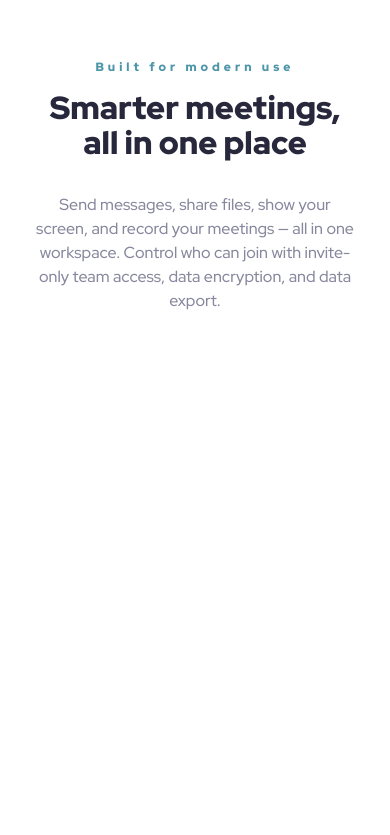
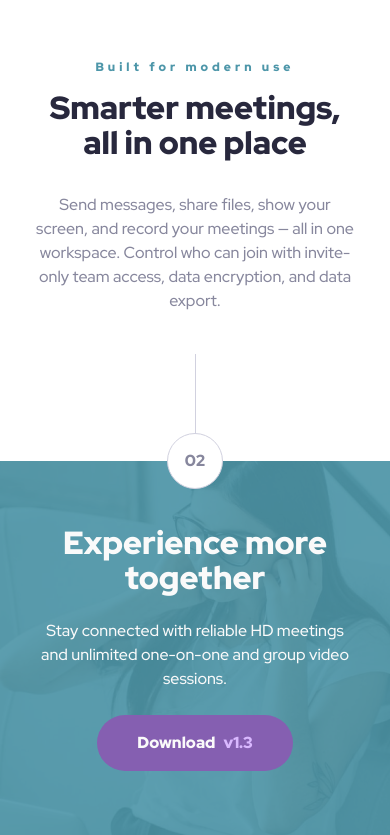
Before and after one commit to przemekkoczwara/meet-landing-page, a website built with Vite: page index.html in a window 390 px wide. Shown: the part 1212-2047 px from the top of the page. Before the commit the page ends 1589 px from the top, so only its background shows below. Built offline with nearby package versions, Linux system fonts and the light colour scheme.

Commit message:
Add new section -> footer & styles (media queries)

```diff
--- a/index.html
+++ b/index.html
@@ -68,6 +68,21 @@
             </p>
           </div>
         </main>
+        <footer>
+          <div class="circle circle-footer text-heavy">02</div>
+          <div class="footer__wrapper">
+            <div class="footer__details">
+              <h3 class="footer__title text-heavy">Experience more together</h3>
+              <p class="footer__text text-medium">
+                Stay connected with reliable HD meetings and unlimited
+                one-on-one and group video sessions.
+              </p>
+              <a class="btn btn-footer text-heavy" href="#"
+                >Download<span>v1.3</span></a
+              >
+            </div>
+          </div>
+        </footer>
       </div>
     </div>
     <script type="module" src="/src/main.js"></script>
--- a/src/sass/_components.scss
+++ b/src/sass/_components.scss
@@ -185,7 +185,6 @@
     padding-left: v.$spacing-80;
     padding-right: v.$spacing-80;
     padding-bottom: v.$spacing-72;
-    border: 1px solid red; // to delete
   }
 
   .cards {
@@ -212,3 +211,102 @@
     font-size: v.$size-sm;
   }
 }
+
+// footer
+
+footer {
+  margin-top: v.$spacing-24;
+  display: flex;
+  flex-direction: column;
+  justify-content: center;
+  align-items: center;
+}
+.footer__wrapper {
+  display: flex;
+  flex-direction: column;
+  align-items: center;
+  background-image: url('/src/assets/mobile/image-footer.jpg');
+  height: auto;
+  background-size: cover;
+  background-position: top;
+  background-repeat: no-repeat;
+  position: relative;
+}
+
+.footer__wrapper:before {
+  content: '';
+  position: absolute;
+  top: 0;
+  left: 0;
+  right: 0;
+  bottom: 0;
+  background-color: v.$cyan-600;
+  opacity: 0.9;
+}
+.circle-footer {
+  position: relative;
+  margin-bottom: -28px;
+  z-index: 4;
+  background-color: white;
+}
+.footer__details {
+  display: flex;
+  flex-direction: column;
+  justify-content: center;
+  align-items: center;
+  padding: v.$spacing-64 v.$spacing-32;
+  gap: v.$spacing-24;
+  text-align: center;
+}
+
+.footer__title {
+  color: v.$white;
+  font-size: v.$size-m;
+  z-index: 1;
+}
+.footer__text {
+  color: v.$white;
+  z-index: 2;
+}
+
+.btn-footer {
+  z-index: 1;
+  background-color: v.$purple-600;
+}
+.btn-footer span {
+  color: v.$purple-300;
+}
+
+@media (min-width: 768px) {
+  .footer__wrapper {
+    background-image: url('/src/assets/tablet/image-footer.jpg');
+    width: 100vw;
+  }
+
+  .footer__title {
+    font-size: v.$size-md;
+  }
+}
+@media (min-width: 1024px) {
+  .footer__wrapper {
+    background-image: url('/src/assets/desktop/image-footer.jpg');
+  }
+  .footer__details {
+    flex-direction: row;
+    justify-content: flex-start;
+    align-items: flex-start;
+    text-align: left;
+    height: auto;
+    padding: v.$spacing-112 v.$spacing-80;
+    max-width: 1250px;
+    gap: v.$spacing-100;
+  }
+  .footer__title {
+    font-size: v.$size-lg;
+    width: 350px;
+  }
+  .footer__text {
+    font-size: v.$size-sm;
+    width: 350px;
+  }
+}
--- a/src/sass/_variables.scss
+++ b/src/sass/_variables.scss
@@ -14,6 +14,7 @@ $slate-900: #28283d;
 
 $spacing-130: 8.125rem;
 $spacing-112: 7rem;
+$spacing-100: 6.25rem;
 $spacing-80: 5rem;
 $spacing-72: 4.5rem;
 $spacing-64: 4rem;
@@ -35,6 +36,7 @@ $size-xl: 3rem; // 48px
 $size-lg: 2.5rem; // 40px
 $size-md: 2.25rem; //36px
 $size-m: 2rem; //32px
+$size-xm: 1.875rem; // 30px
 $size-sm: 1.125rem; //18px
 $size-xs: 0.875rem; // 14px
 $size-s: 0.75rem; //12px
```
